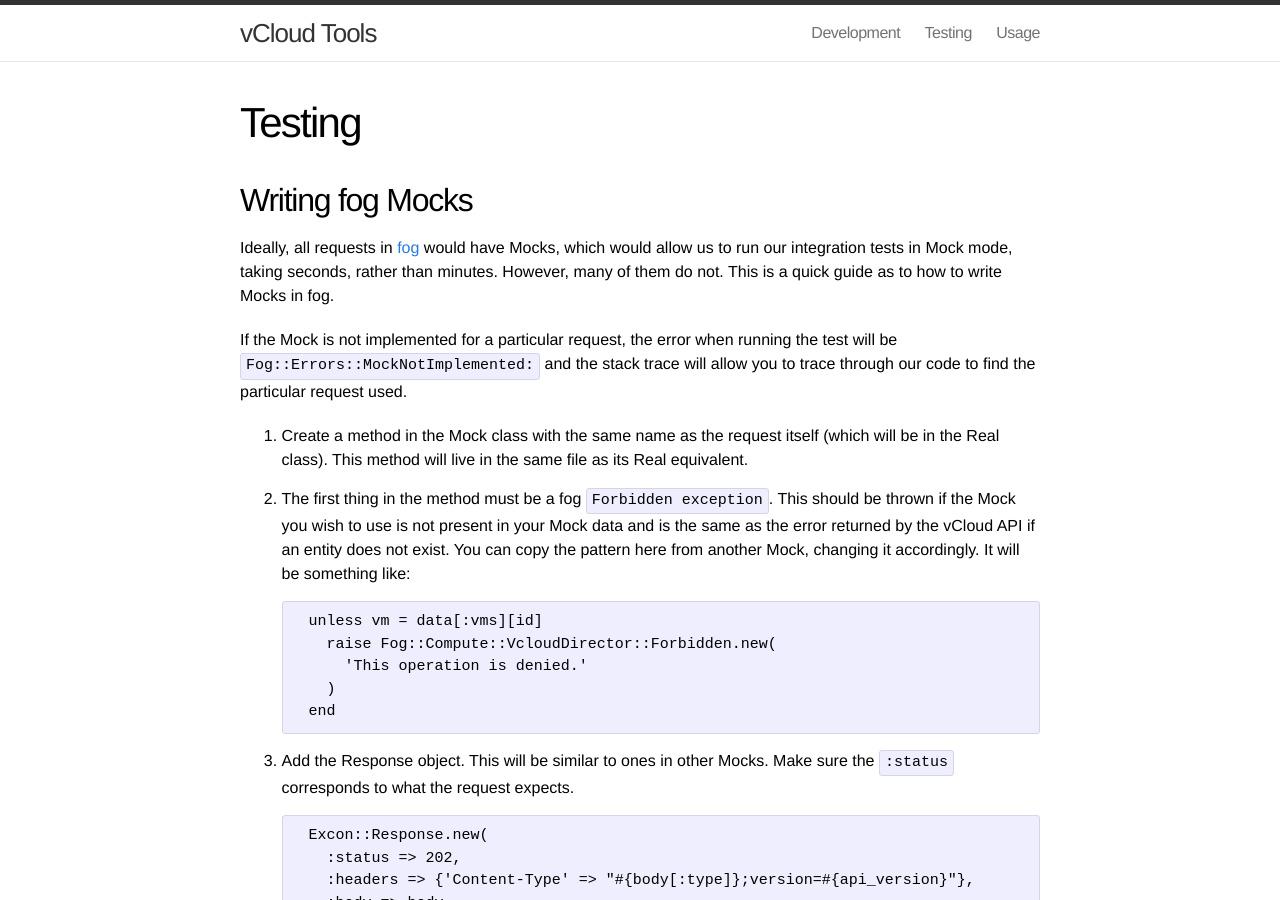
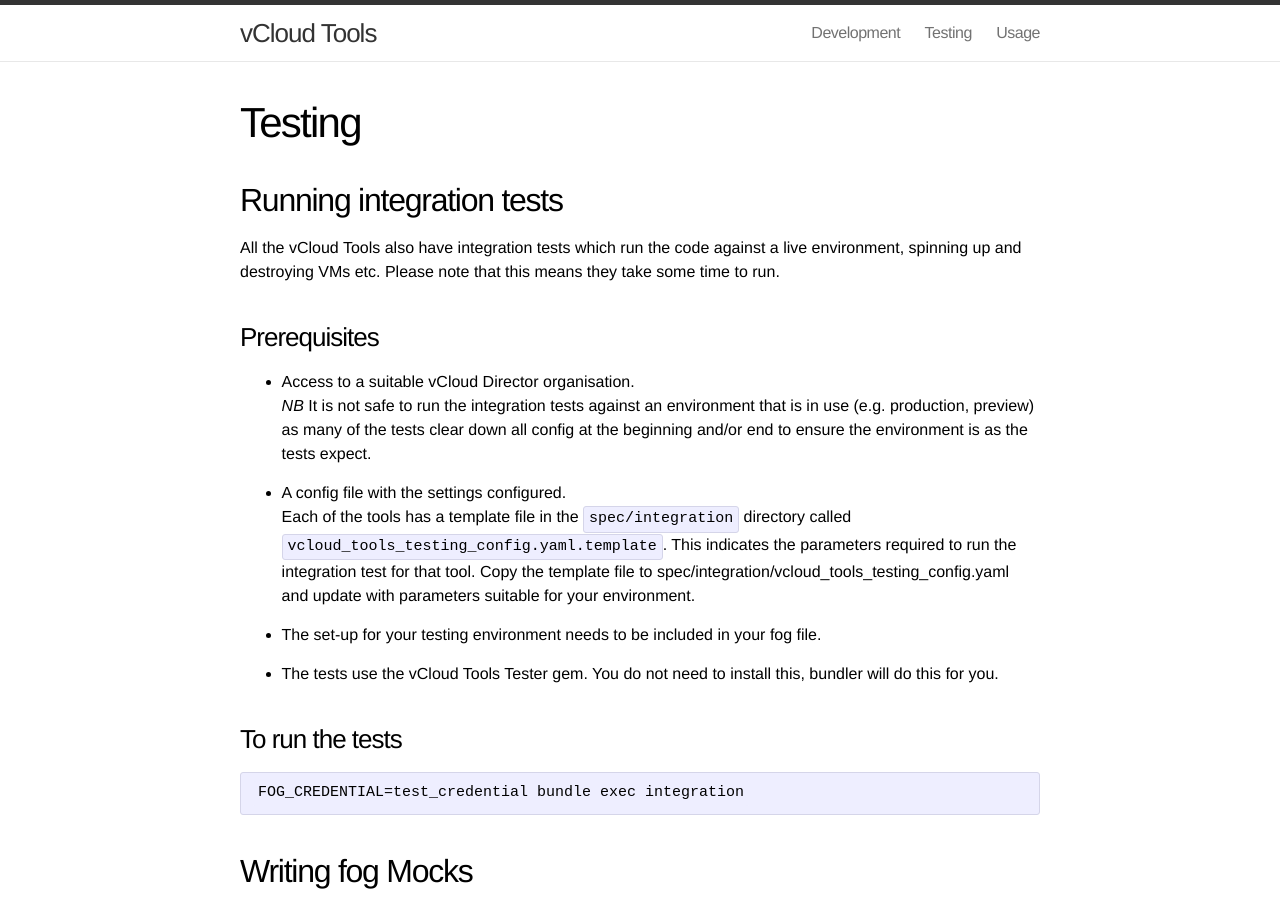
Before and after one commit to gds-operations/vcloud-tools, a Jekyll site: the page built from testing.md, in a window 1280 px wide and 900 px high. Built offline with Jekyll 4.4.1, drawn with Linux system fonts in a browser that asks for light colours; Markdown is read by kramdown in place of the engine named in the settings.

Commit message:
Add integration test instructions to site
This commit copies the information that is currently in, e.g. https://github.com/gds-operations/vcloud-core/blob/master/spec/integration/README.md, to the website. This is because there is a lot of detail involved in the setup of intergraion tests and the only bits that vary between projects are the parameters.

I have modified the text slightly but it is in substance the same. One thing I have not changed is the now incorrect instruction as to how to run the tests, which is what prompted this move - to avoid having to update each repo separately.

If this is merged, I will follow up by removing the duplicate information from the READMEs.

`````diff
--- a/testing.md
+++ b/testing.md
@@ -3,6 +3,37 @@
 title: Testing
 permalink: /testing/
 ---
+
+## Running integration tests
+
+All the vCloud Tools also have integration tests which run the code against a live environment, spinning up and destroying VMs etc. Please note that this means they take some time to run.
+
+### Prerequisites
+
+- Access to a suitable vCloud Director organisation.
+
+    *NB* It is not safe to run the integration tests against an environment that
+    is in use (e.g. production, preview) as many of the tests clear down all
+    config at the beginning and/or end to ensure the environment is as the tests
+    expect.
+
+- A config file with the settings configured.
+
+    Each of the tools has a template file in the `spec/integration` directory
+    called `vcloud_tools_testing_config.yaml.template`. This indicates the
+    parameters required to run the integration test for that tool. Copy the
+    template file to spec/integration/vcloud_tools_testing_config.yaml and
+    update with parameters suitable for your environment.
+
+- The set-up for your testing environment needs to be included in your fog file.
+
+- The tests use the vCloud Tools Tester gem. You do not need to install this, bundler will do this for you.
+
+### To run the tests
+
+````
+FOG_CREDENTIAL=test_credential bundle exec integration
+````
 
 ## Writing fog Mocks
 
`````
